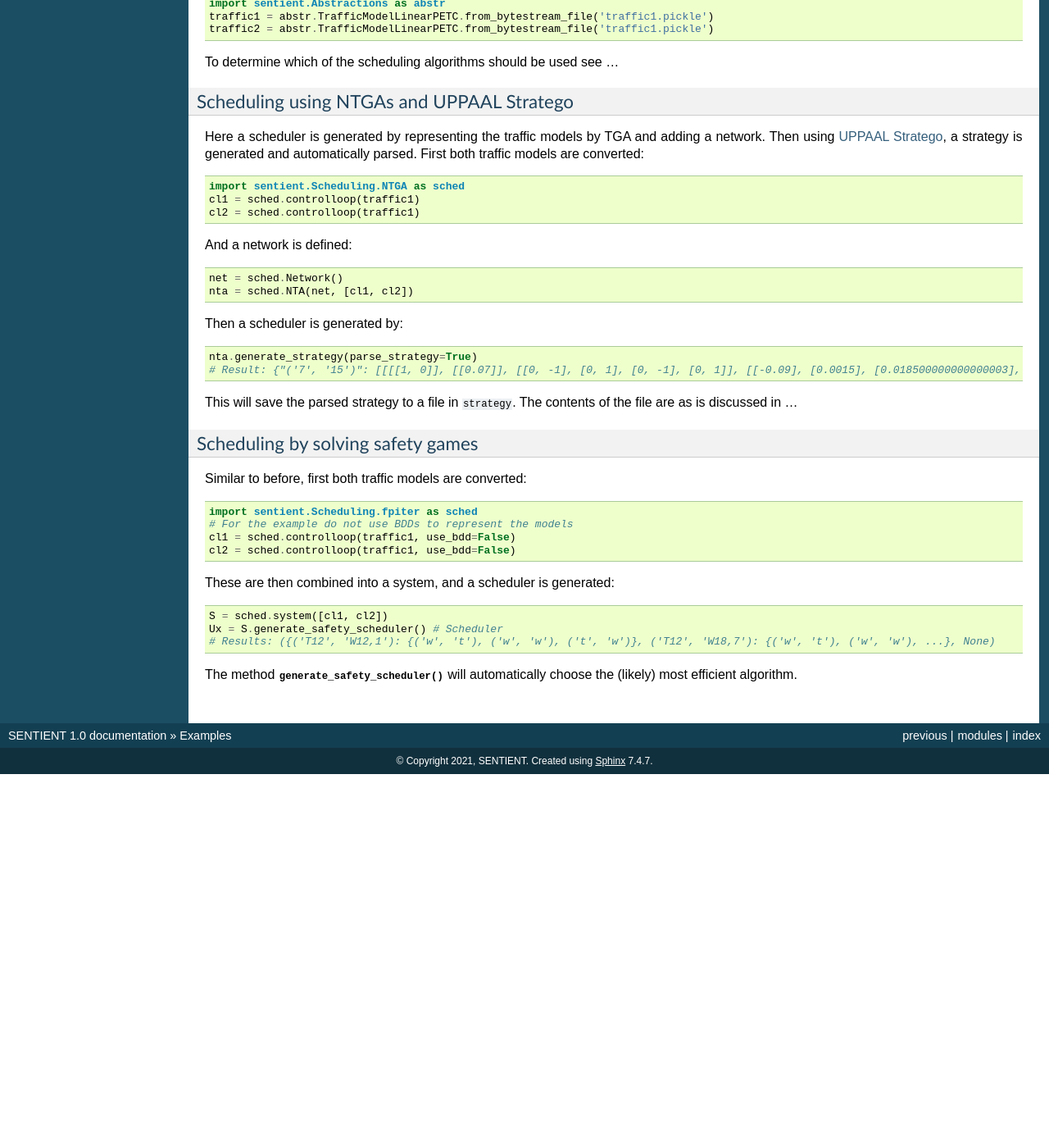
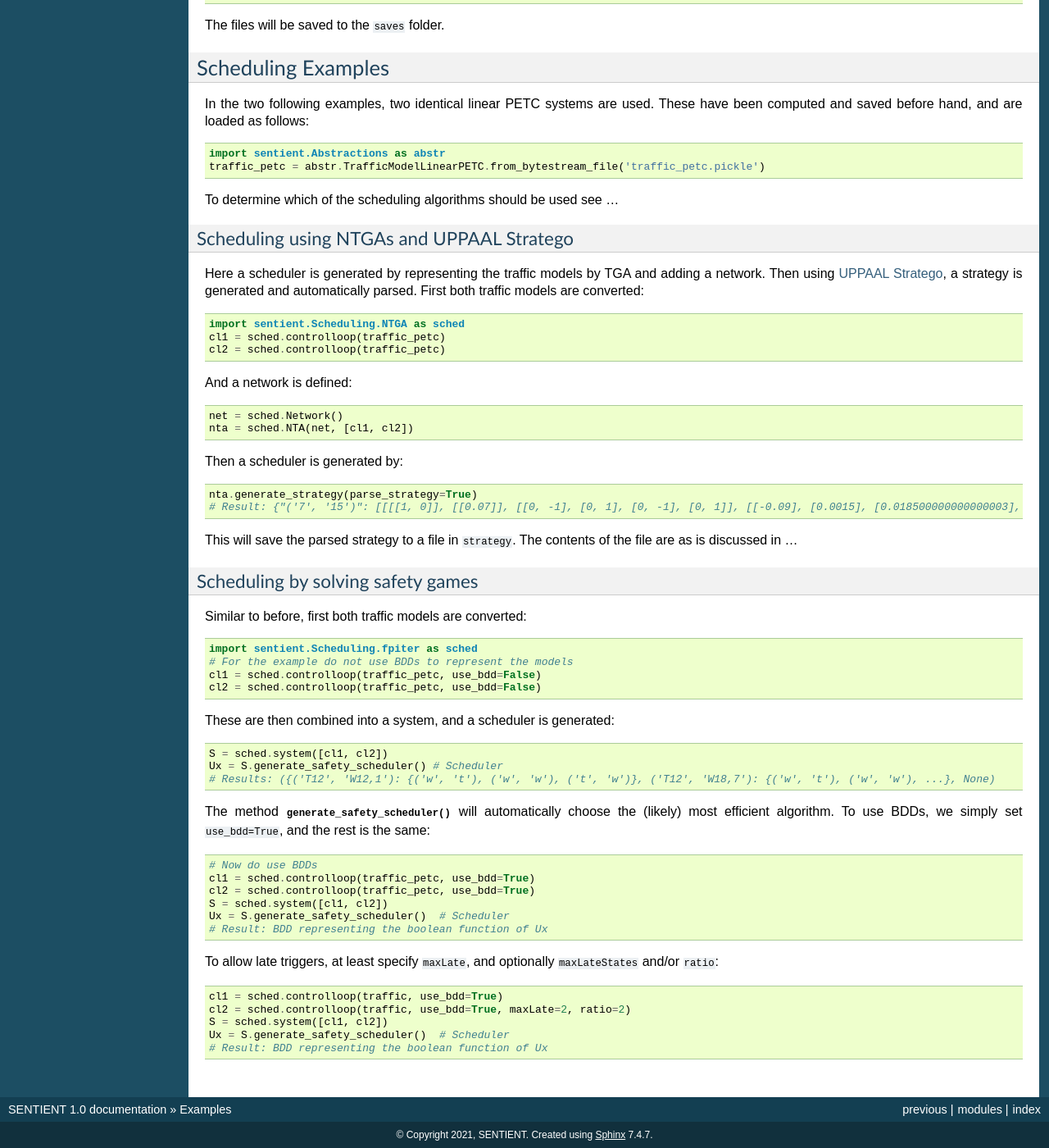
Before and after one commit to sync-lab/ETCetera, a Sphinx documentation site: the page built from docs/source/Examples.rst, in a window 1280 px wide and 1400 px high, scrolled down 3076 px. Shown: the whole window at 82% size. Built offline with Sphinx 7.4.7, drawn with Linux system fonts in a browser that asks for light colours; before the commit the page ends 4020 px from its top, so only the background shows below that; some of the changed text lies outside the part shown.

Commit message:
Add CLI, scheduling with BDDs and late trigger to examples

```diff
--- a/docs/source/Examples.rst
+++ b/docs/source/Examples.rst
@@ -9,6 +9,17 @@ Traffic Model Examples
 Here we discuss examples of how to construct traffic models for linear PETC and nonlinear ETC systems.
 
 Alternative to these approaches, the functions :func:`~sentient.util.construct_linearPETC_traffic_from_file` and :func:`~sentient.util.construct_nonlinearETC_traffic_from_file` can be used to construct the traffic models from a file.
+
+Command Line Interface
+-------------------------
+You can construct traffic models using the CLI ``etc2pta.py`` by running one of the examples:
+
+.. code-block:: console
+
+    $ python etc2pta.py linear examples/linear_ifac2020.txt --output_file=ex.json
+    $ python etc2pta.py nonlinear examples/nl_homogeneous.txt --output_file=hom.json
+    $ python etc2pta.py nonlinear examples/nl_nonhomogeneous.txt --output_file=nonhom.json
+    $ python etc2pta.py nonlinear examples/nl_disturbances.txt --output_file=dist.json
 
 Linear PETC
 ------------
@@ -200,9 +211,7 @@ In the two following examples, two identical linear PETC systems are used. These
 .. code-block:: python
 
     import sentient.Abstractions as abstr
-    traffic1 = abstr.TrafficModelLinearPETC.from_bytestream_file('traffic1.pickle')
-    traffic2 = abstr.TrafficModelLinearPETC.from_bytestream_file('traffic1.pickle')
-
+    traffic_petc = abstr.TrafficModelLinearPETC.from_bytestream_file('traffic_petc.pickle')
 
 To determine which of the scheduling algorithms should be used see ...
 
@@ -215,8 +224,8 @@ First both traffic models are converted:
 .. code-block:: python
 
     import sentient.Scheduling.NTGA as sched
-    cl1 = sched.controlloop(traffic1)
-    cl2 = sched.controlloop(traffic1)
+    cl1 = sched.controlloop(traffic_petc)
+    cl2 = sched.controlloop(traffic_petc)
 
 And a network is defined:
 
@@ -245,8 +254,8 @@ Similar to before, first both traffic models are converted:
 
     import sentient.Scheduling.fpiter as sched
     # For the example do not use BDDs to represent the models
-    cl1 = sched.controlloop(traffic1, use_bdd=False)
-    cl2 = sched.controlloop(traffic1, use_bdd=False)
+    cl1 = sched.controlloop(traffic_petc, use_bdd=False)
+    cl2 = sched.controlloop(traffic_petc, use_bdd=False)
 
 These are then combined into a system, and a scheduler is generated:
 
@@ -257,3 +266,23 @@ These are then combined into a system, and a scheduler is generated:
     # Results: ({('T12', 'W12,1'): {('w', 't'), ('w', 'w'), ('t', 'w')}, ('T12', 'W18,7'): {('w', 't'), ('w', 'w'), ...}, None)
 
 The method :func:`generate_safety_scheduler` will automatically choose the (likely) most efficient algorithm.
+To use BDDs, we simply set ``use_bdd=True``, and the rest is the same:
+
+.. code-block:: python
+
+    # Now do use BDDs
+    cl1 = sched.controlloop(traffic_petc, use_bdd=True)
+    cl2 = sched.controlloop(traffic_petc, use_bdd=True)
+    S = sched.system([cl1, cl2])
+    Ux = S.generate_safety_scheduler()  # Scheduler
+    # Result: BDD representing the boolean function of Ux
+
+To allow late triggers, at least specify ``maxLate``, and optionally ``maxLateStates`` and/or ``ratio``:
+
+.. code-block:: python
+
+    cl1 = sched.controlloop(traffic, use_bdd=True)
+    cl2 = sched.controlloop(traffic, use_bdd=True, maxLate=2, ratio=2)
+    S = sched.system([cl1, cl2])
+    Ux = S.generate_safety_scheduler()  # Scheduler
+    # Result: BDD representing the boolean function of Ux
```
